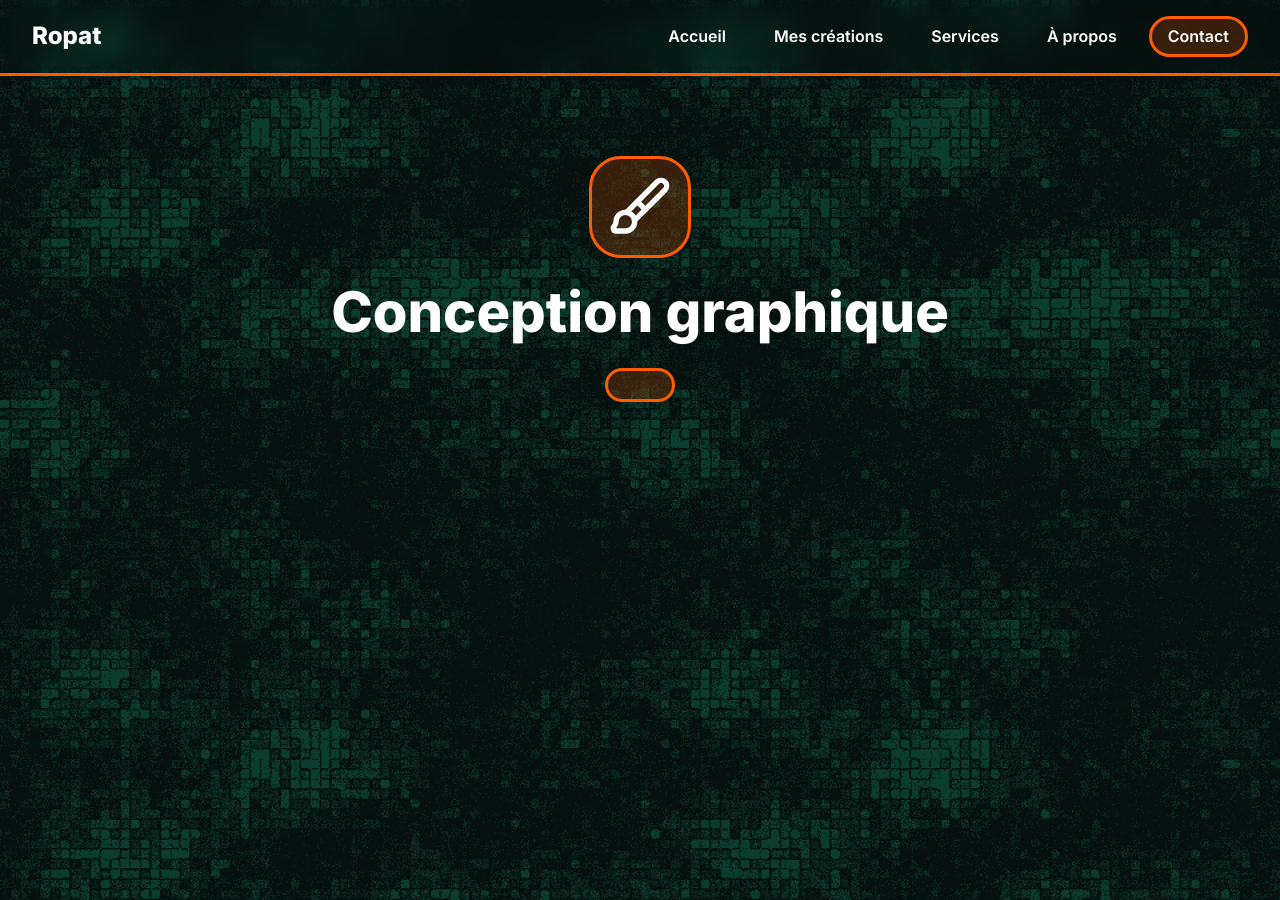
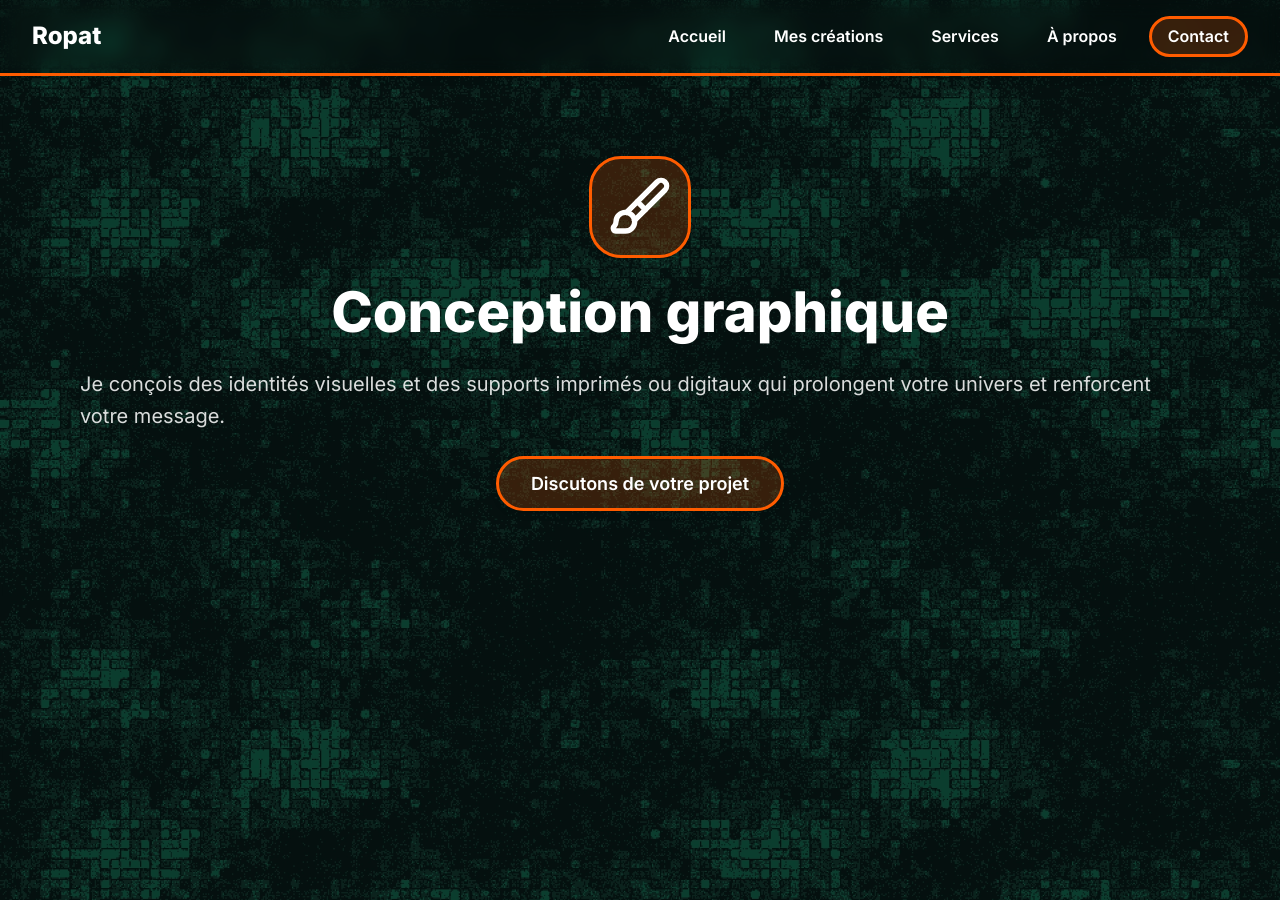
Before and after one commit to 7Nautilus/ropat-portfolio, a Jekyll site: the page built from fr/services/conception-graphique.html, in a window 1280 px wide and 900 px high. Built offline with Jekyll 4.4.1, drawn with Linux system fonts in a browser that asks for light colours; part of the change alters nothing that is shown.

```diff
--- a/_includes/service-main.html
+++ b/_includes/service-main.html
@@ -1,7 +1,7 @@
 {% assign current_lang = page.lang | default: "en" %}
 {% assign service = site.data.services | where: "id", include.service_id | first %}
 {% if service %}
-  {% assign detail = service.detail[current_lang] | default: service.detail.en %}
+  {% assign hero = service.hero[current_lang] | default: service.hero.en %}
   {% assign hero_title = hero.title | default: service.title[current_lang] %}
   {% assign hero_intro = hero.hero_intro %}
   {% assign hero_cta = hero.cta %}
```
